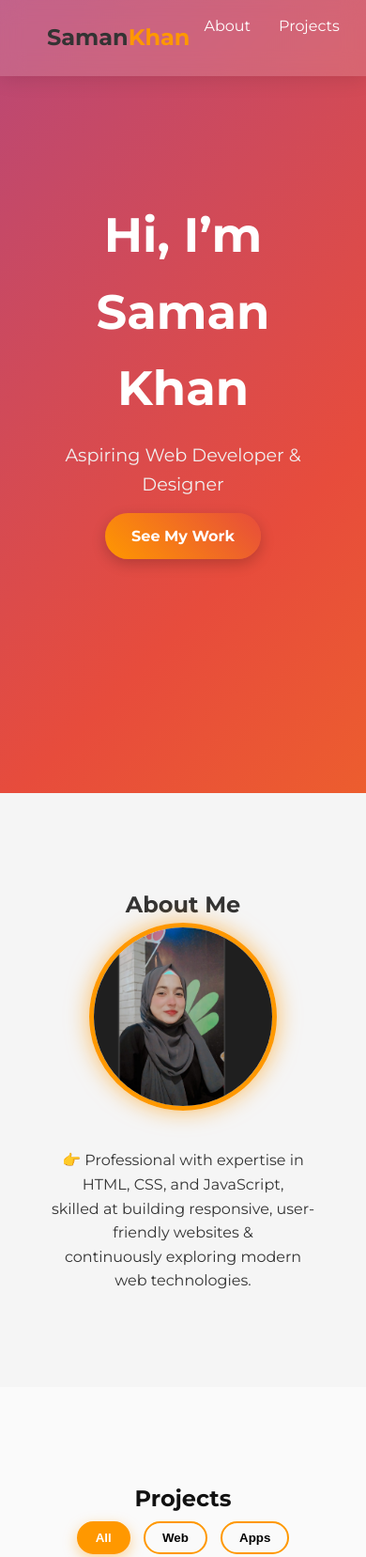
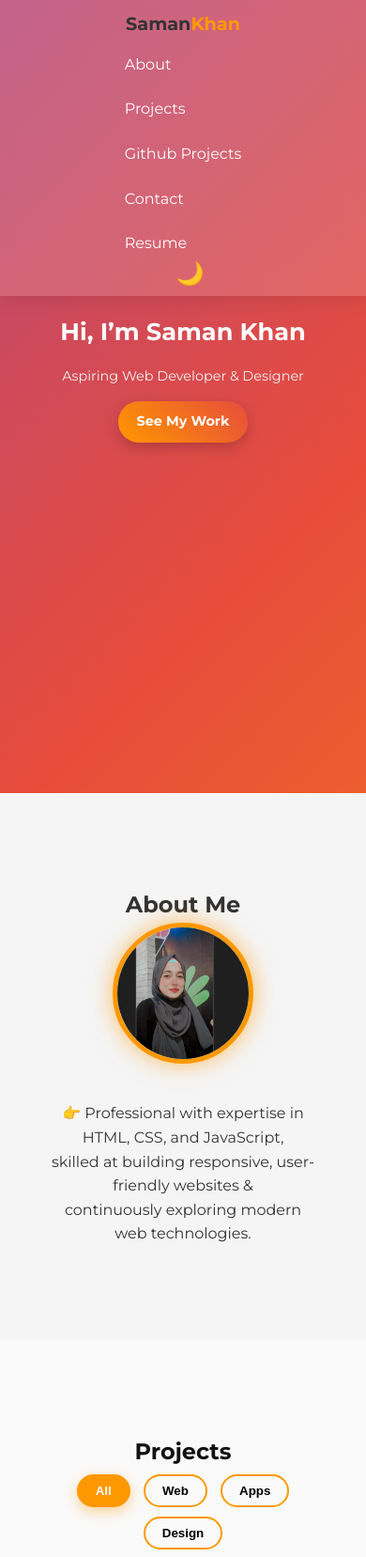
Before and after one commit to SamanShahab/samanshahab.github.io, a plain HTML site: page index.html in a window 390 px wide. Shown: the top 1657 px of the page at 94% size. Drawn offline with nearby package versions, Linux system fonts and the light colour scheme.

Commit message:
Update style.css

```diff
--- a/style.css
+++ b/style.css
@@ -240,59 +240,6 @@ section { padding: 100px 50px; text-align: center; }
 
 
 /* Contact Form Stylish */
-/* .contact {
-  background: linear-gradient(135deg, #f8f8f8, #ffe6d5);
-  padding: 80px 40px;
-  border-radius: 25px;
-  box-shadow: 0 15px 40px rgba(0,0,0,0.1);
-}
-
-.contact form {
-  max-width: 600px;
-  margin: 0 auto;
-  display: flex;
-  flex-direction: column;
-  gap: 20px;
-}
-
-.contact input,
-.contact textarea {
-  padding: 14px;
-  border: none;
-  border-radius: 12px;
-  font-size: 1rem;
-  background: rgba(255,255,255,0.9);
-  box-shadow: 0 6px 20px rgba(0,0,0,0.08);
-  transition: all 0.3s ease;
-}
-
-.contact input:focus,
-.contact textarea:focus {
-  outline: none;
-  transform: scale(1.03);
-  box-shadow: 0 0 12px var(--primary), 0 0 20px var(--accent);
-}
-
-.contact button {
-  background: linear-gradient(135deg, var(--primary), var(--accent));
-  color: #fff;
-  padding: 15px;
-  border: none;
-  border-radius: 35px;
-  cursor: pointer;
-  font-size: 1.2rem;
-  font-weight: bold;
-  letter-spacing: 1px;
-  transition: all 0.3s;
-}
-
-.contact button:hover {
-  transform: translateY(-4px) scale(1.05);
-  box-shadow: 0 8px 25px rgba(0,0,0,0.25);
-} */
-
-
-/* Contact Form Stylish */
 .contact {
   background: linear-gradient(135deg, #080808, #dab49b);
   padding: 80px 40px;
@@ -526,3 +473,82 @@ header nav.scrolled a {
 header nav.scrolled .toggle-btn {
   color: #111;
 }
+
+/* Mobile Responsive */
+@media (max-width: 768px) {
+  /* Navbar */
+  header nav {
+    flex-direction: column;
+    padding: 10px 20px;
+  }
+
+  nav ul {
+    flex-direction: column;
+    gap: 12px;
+    margin-top: 10px;
+  }
+
+  nav li {
+    margin: 5px 0;
+  }
+
+  /* Hero Section */
+  .hero h2 {
+    font-size: 2rem;
+  }
+
+  .hero p {
+    font-size: 1rem;
+  }
+
+  .btn {
+    padding: 10px 20px;
+    font-size: 0.9rem;
+  }
+
+  /* About Section */
+  .about-content {
+    flex-direction: column;
+    text-align: center;
+  }
+
+  .profile-pic {
+    width: 150px;
+    height: 150px;
+  }
+
+  /* Projects Grid */
+  .project-grid {
+    grid-template-columns: 1fr;
+  }
+
+  /* Github Projects */
+  .github-grid {
+    grid-template-columns: 1fr;
+  }
+
+  /* Stats Section */
+  .stats {
+    flex-direction: column;
+    gap: 20px;
+  }
+}
+
+/* Extra small screens */
+@media (max-width: 480px) {
+  .hero h2 {
+    font-size: 1.6rem;
+  }
+
+  .hero p {
+    font-size: 0.9rem;
+  }
+
+  nav .logo {
+    font-size: 1.2rem;
+  }
+
+  .stats div {
+    width: 100%;
+  }
+}
```
